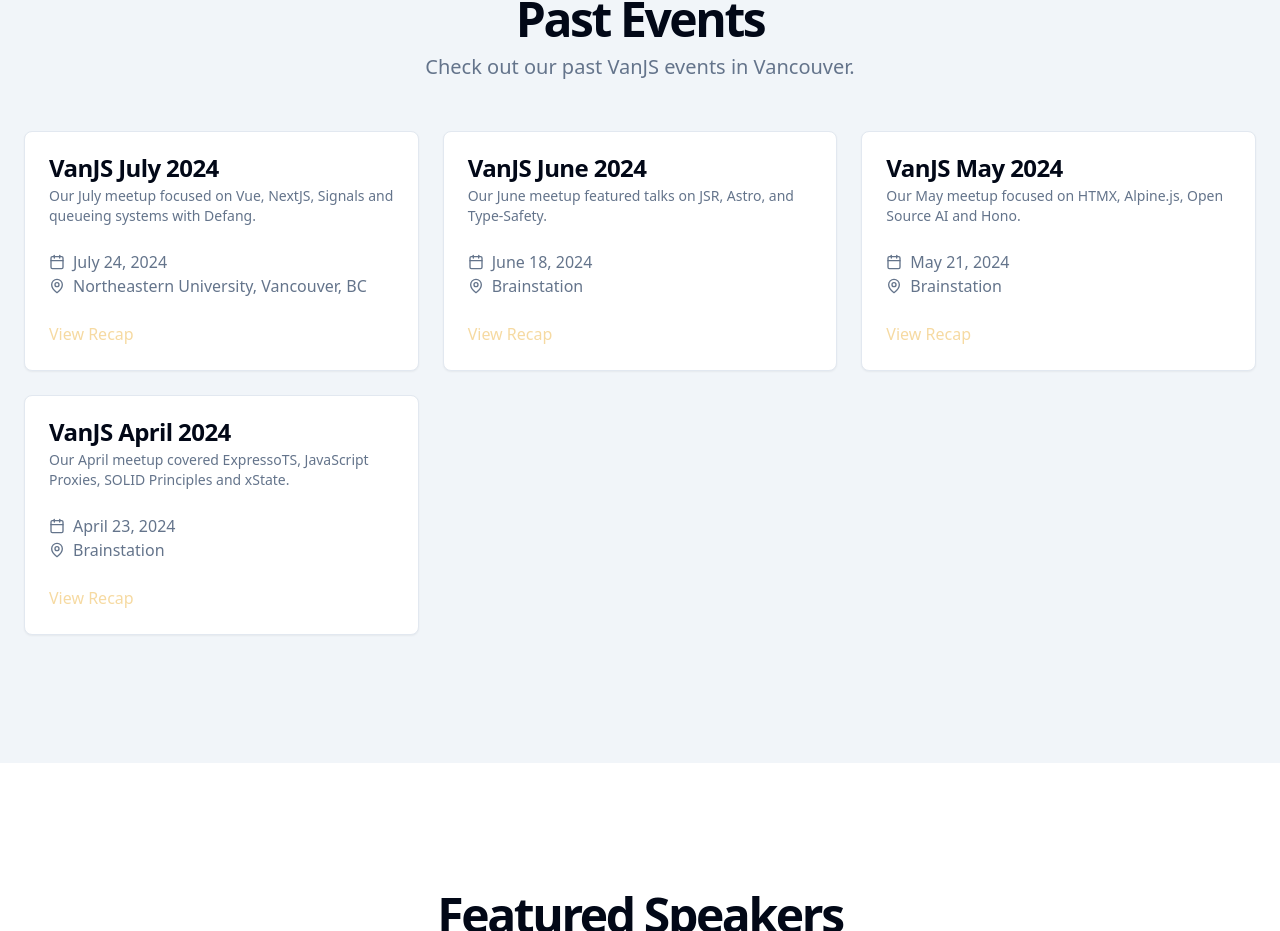
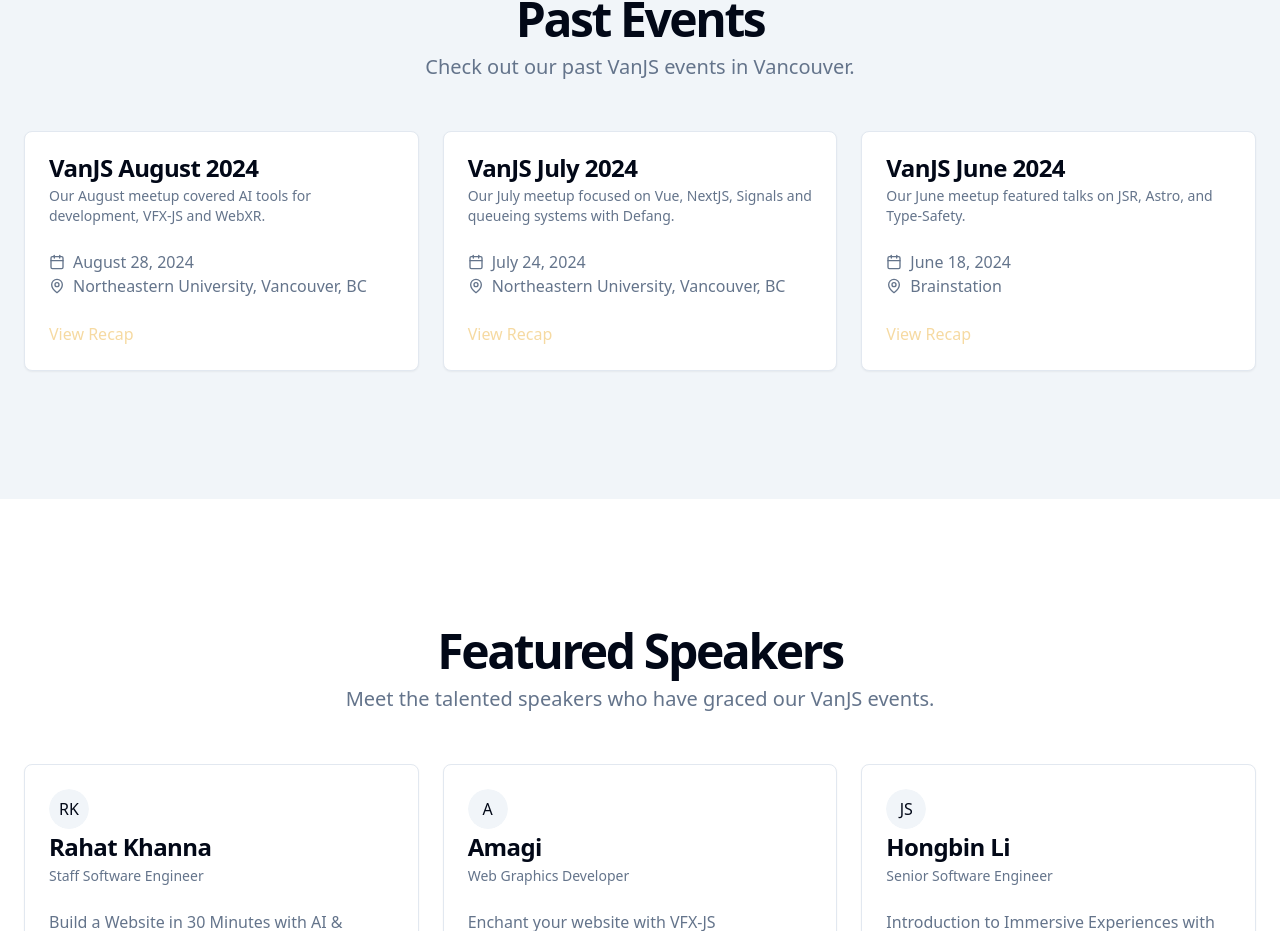
Before and after one commit to VanJS/vanjs.github.io, a Next.js app: page / in a window 1280 px wide. Shown: the part 1829-2760 px from the top of the page. Built offline with nearby package versions, Linux system fonts and the light colour scheme.

Commit message:
Add August and remove May and April

```diff
--- a/src/app/page.js
+++ b/src/app/page.js
@@ -272,6 +272,35 @@ export default function Home() {
             <div className="grid gap-6 md:grid-cols-2 lg:grid-cols-3">
               <Card>
                 <CardHeader>
+                  <CardTitle>VanJS August 2024</CardTitle>
+                  <CardDescription>
+                    Our August meetup covered AI tools for development, VFX-JS
+                    and WebXR.
+                  </CardDescription>
+                </CardHeader>
+                <CardContent>
+                  <div className="flex items-center gap-2 text-muted-foreground">
+                    <CalendarIcon className="w-4 h-4" />
+                    <span>August 28, 2024</span>
+                  </div>
+                  <div className="flex items-center gap-2 text-muted-foreground">
+                    <MapPinIcon className="w-4 h-4" />
+                    <span>Northeastern University, Vancouver, BC</span>
+                  </div>
+                </CardContent>
+                <CardFooter>
+                  <Link
+                    href="http://lu.ma/ep/ep-wRojTVHamE"
+                    target="blank"
+                    className="text-primary hover:underline"
+                    prefetch={false}
+                  >
+                    View Recap
+                  </Link>
+                </CardFooter>
+              </Card>
+              <Card>
+                <CardHeader>
                   <CardTitle>VanJS July 2024</CardTitle>
                   <CardDescription>
                     Our July meetup focused on Vue, NextJS, Signals and queueing
@@ -320,64 +349,6 @@ export default function Home() {
                 <CardFooter>
                   <Link
                     href="https://lu.ma/vanjs-june-2024"
-                    target="blank"
-                    className="text-primary hover:underline"
-                    prefetch={false}
-                  >
-                    View Recap
-                  </Link>
-                </CardFooter>
-              </Card>
-              <Card>
-                <CardHeader>
-                  <CardTitle>VanJS May 2024</CardTitle>
-                  <CardDescription>
-                    Our May meetup focused on HTMX, Alpine.js, Open Source AI
-                    and Hono.
-                  </CardDescription>
-                </CardHeader>
-                <CardContent>
-                  <div className="flex items-center gap-2 text-muted-foreground">
-                    <CalendarIcon className="w-4 h-4" />
-                    <span>May 21, 2024</span>
-                  </div>
-                  <div className="flex items-center gap-2 text-muted-foreground">
-                    <MapPinIcon className="w-4 h-4" />
-                    <span>Brainstation</span>
-                  </div>
-                </CardContent>
-                <CardFooter>
-                  <Link
-                    href="https://lu.ma/vanjs-may-2024"
-                    target="blank"
-                    className="text-primary hover:underline"
-                    prefetch={false}
-                  >
-                    View Recap
-                  </Link>
-                </CardFooter>
-              </Card>
-              <Card>
-                <CardHeader>
-                  <CardTitle>VanJS April 2024</CardTitle>
-                  <CardDescription>
-                    Our April meetup covered ExpressoTS, JavaScript Proxies,
-                    SOLID Principles and xState.
-                  </CardDescription>
-                </CardHeader>
-                <CardContent>
-                  <div className="flex items-center gap-2 text-muted-foreground">
-                    <CalendarIcon className="w-4 h-4" />
-                    <span>April 23, 2024</span>
-                  </div>
-                  <div className="flex items-center gap-2 text-muted-foreground">
-                    <MapPinIcon className="w-4 h-4" />
-                    <span>Brainstation</span>
-                  </div>
-                </CardContent>
-                <CardFooter>
-                  <Link
-                    href="https://lu.ma/vanjs-april-2024"
                     target="blank"
                     className="text-primary hover:underline"
                     prefetch={false}
```
